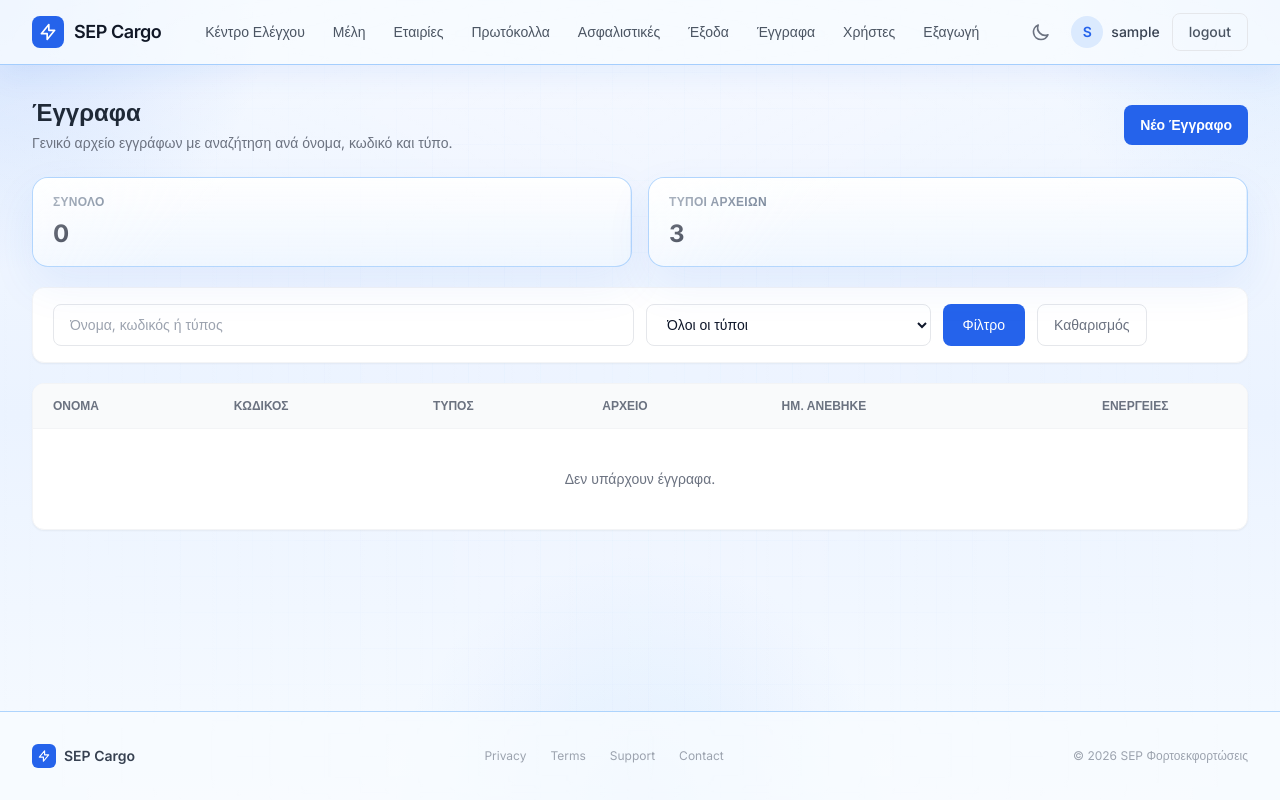
After one commit to Evplefth/SEP, a Django app: page /documents/ in a window 1280 px wide. The commit adds this page. Run offline with Django 5.2, Linux system fonts and the light colour scheme; the visitor is signed in with stand-in values (Sample User, id 1); data that the repository does not hold is empty; parts of the project's set-up code (start-up, migrations or seed data) failed here and were passed over; some libraries are stand-ins or nearby versions.

Commit message:
Added File dump input
general file dump page

```diff
--- a/config/settings.py
+++ b/config/settings.py
@@ -23,10 +23,10 @@ BASE_DIR = Path(__file__).resolve().parent.parent
 SECRET_KEY = 'django-insecure-$&wifiq%(*m+uuo4z6(=ln+8iaub9prp_49ox7i3tv*^%7tp6&'
 
 # SECURITY WARNING: don't run with debug turned on in production!
-DEBUG = False
+DEBUG = True
 
 
-ALLOWED_HOSTS = ['127.0.0.1', 'localhost']
+ALLOWED_HOSTS = []
 
 
 # Application definition
--- a/core/templates/core/base.html
+++ b/core/templates/core/base.html
@@ -516,6 +516,10 @@
             class="px-3 py-2 rounded-lg text-sm font-medium text-gray-600 hover:text-blue-600 hover:bg-blue-50 transition">
             Έξοδα
           </a>
+          <a href="{% url 'core:document_list' %}"
+            class="px-3 py-2 rounded-lg text-sm font-medium text-gray-600 hover:text-blue-600 hover:bg-blue-50 transition">
+            Έγγραφα
+          </a>
           <a href="{% url 'core:users' %}"
             class="px-3 py-2 rounded-lg text-sm font-medium text-gray-600 hover:text-blue-600 hover:bg-blue-50 transition">
             Χρήστες
@@ -581,6 +585,7 @@
       <a href="{% url 'core:insurance_company_list' %}" class="block px-3 py-2 rounded-lg text-sm font-medium text-gray-600 hover:text-blue-600 hover:bg-blue-50 transition">Ασφαλιστικές</a>
       <a href="{% url 'expenses:list' %}" class="block px-3 py-2 rounded-lg text-sm font-medium text-gray-600 hover:text-blue-600 hover:bg-blue-50 transition">Έξοδα</a>
       <a href="{% url 'core:export_data' %}" class="block px-3 py-2 rounded-lg text-sm font-medium text-gray-600 hover:text-blue-600 hover:bg-blue-50 transition">Εξαγωγή</a>
+      <a href="{% url 'core:document_list' %}" class="block px-3 py-2 rounded-lg text-sm font-medium text-gray-600 hover:text-blue-600 hover:bg-blue-50 transition">Έγγραφα</a>
       <div class="pt-2 border-t border-gray-100 flex flex-col gap-2">
         <button onclick="toggleTheme()" class="flex items-center gap-2 px-3 py-2 text-sm font-medium text-gray-600 hover:bg-gray-100 rounded-lg transition">
           <svg id="theme-sun-mobile" class="w-4 h-4 hidden" fill="none" stroke="currentColor" viewBox="0 0 24 24">
--- /dev/null
+++ b/core/templates/core/document_list.html
@@ -0,0 +1,116 @@
+{% extends "core/base.html" %}
+{% block title %}Έγγραφα{% endblock %}
+
+{% block content %}
+<div class="flex flex-col sm:flex-row sm:items-center justify-between gap-4 mb-6">
+  <div>
+    <h1 class="text-2xl font-bold text-gray-800">Έγγραφα</h1>
+    <p class="text-gray-500 text-sm mt-1">Γενικό αρχείο εγγράφων με αναζήτηση ανά όνομα, κωδικό και τύπο.</p>
+  </div>
+  <a href="{% url 'core:document_create' %}" class="inline-flex items-center gap-2 bg-blue-600 hover:bg-blue-700 text-white text-sm font-semibold px-4 py-2.5 rounded-lg transition">
+    Νέο Έγγραφο
+  </a>
+</div>
+
+<div class="grid grid-cols-1 md:grid-cols-2 gap-4 mb-5">
+  <div class="surface-card rounded-2xl px-5 py-4">
+    <p class="text-xs font-semibold uppercase tracking-wide text-slate-500">Σύνολο</p>
+    <p class="mt-2 text-2xl font-bold text-slate-900">{{ totals.all }}</p>
+  </div>
+  <div class="surface-card rounded-2xl px-5 py-4">
+    <p class="text-xs font-semibold uppercase tracking-wide text-slate-500">Τύποι Αρχείων</p>
+    <p class="mt-2 text-2xl font-bold text-slate-900">{{ totals.types }}</p>
+  </div>
+</div>
+
+<div class="bg-white rounded-xl border border-gray-100 shadow-sm px-5 py-4 mb-5">
+  <form method="get" class="grid grid-cols-1 md:grid-cols-4 gap-3">
+    <input type="text" name="q" value="{{ request.GET.q }}" placeholder="Όνομα, κωδικός ή τύπος" class="md:col-span-2 border border-gray-200 rounded-lg px-4 py-2.5 text-sm outline-none focus:ring-2 focus:ring-blue-500">
+    <select name="file_type" class="border border-gray-200 rounded-lg px-4 py-2.5 text-sm outline-none focus:ring-2 focus:ring-blue-500 bg-white">
+      <option value="">Όλοι οι τύποι</option>
+      {% for value, label in file_type_choices %}
+      <option value="{{ value }}" {% if request.GET.file_type == value %}selected{% endif %}>{{ label }}</option>
+      {% endfor %}
+    </select>
+    <div class="flex gap-3">
+      <button type="submit" class="bg-blue-600 hover:bg-blue-700 text-white text-sm font-medium px-5 py-2.5 rounded-lg transition">Φίλτρο</button>
+      <a href="{% url 'core:document_list' %}" class="text-sm text-gray-500 hover:text-gray-700 border border-gray-200 px-4 py-2.5 rounded-lg transition text-center">Καθαρισμός</a>
+    </div>
+  </form>
+</div>
+
+<div class="bg-white rounded-xl border border-gray-100 shadow-sm overflow-hidden">
+  <div class="overflow-x-auto">
+    <table class="w-full text-sm">
+      <thead class="bg-gray-50 border-b border-gray-100 text-left">
+        <tr>
+          <th class="px-5 py-3.5 text-xs font-semibold text-gray-500 uppercase">Όνομα</th>
+          <th class="px-5 py-3.5 text-xs font-semibold text-gray-500 uppercase">Κωδικός</th>
+          <th class="px-5 py-3.5 text-xs font-semibold text-gray-500 uppercase">Τύπος</th>
+          <th class="px-5 py-3.5 text-xs font-semibold text-gray-500 uppercase">Αρχείο</th>
+          <th class="px-5 py-3.5 text-xs font-semibold text-gray-500 uppercase">Ημ. Ανέβηκε</th>
+          <th class="px-5 py-3.5 text-xs font-semibold text-gray-500 uppercase text-center">Ενέργειες</th>
+        </tr>
+      </thead>
+      <tbody class="divide-y divide-gray-50">
+        {% for document in documents %}
+        <tr>
+          <td class="px-5 py-4">
+            <p class="font-semibold text-gray-800">{{ document.name }}</p>
+          </td>
+          <td class="px-5 py-4">{{ document.file_code|default:"-" }}</td>
+          <td class="px-5 py-4">
+            <span class="inline-flex px-2.5 py-1 rounded-full bg-blue-50 text-blue-700 text-xs font-semibold">{{ document.get_file_type_display }}</span>
+          </td>
+          <td class="px-5 py-4">
+            <button type="button" class="text-blue-600 hover:underline" onclick="openDocumentPreview('{{ document.name|escapejs }}', '{% url 'core:media_preview' document.file.name %}')">Preview</button>
+          </td>
+          <td class="px-5 py-4">{{ document.uploaded_at|date:"d/m/Y H:i" }}</td>
+          <td class="px-5 py-4 text-center">
+            <a href="{% url 'core:document_update' document.id %}" class="inline-flex items-center gap-1 px-2.5 py-1.5 text-xs font-medium text-gray-600 bg-gray-100 hover:bg-gray-200 rounded-lg transition">Επεξεργασία</a>
+          </td>
+        </tr>
+        {% empty %}
+        <tr><td colspan="6" class="px-5 py-10 text-center text-gray-500">Δεν υπάρχουν έγγραφα.</td></tr>
+        {% endfor %}
+      </tbody>
+    </table>
+  </div>
+</div>
+
+<div id="document-preview-modal" class="fixed inset-0 bg-black/40 z-50 hidden items-center justify-center p-4">
+  <div class="bg-white rounded-2xl shadow-2xl w-full max-w-5xl max-h-[90vh] overflow-hidden flex flex-col">
+    <div class="flex items-center justify-between px-6 py-4 border-b border-gray-100">
+      <h3 id="document-preview-title" class="text-lg font-semibold text-gray-800">Preview</h3>
+      <button type="button" onclick="closeDocumentPreview()" class="text-gray-500 hover:text-gray-700">Κλείσιμο</button>
+    </div>
+    <div id="document-preview-body" class="flex-1 bg-gray-100 min-h-[70vh] overflow-auto"></div>
+  </div>
+</div>
+{% endblock %}
+
+{% block extra_scripts %}
+<script>
+  function openDocumentPreview(title, url) {
+    const modal = document.getElementById('document-preview-modal');
+    const body = document.getElementById('document-preview-body');
+    const previewTitle = document.getElementById('document-preview-title');
+
+    previewTitle.textContent = `Preview εγγράφου ${title}`;
+    body.innerHTML = `<iframe src="${url}" class="w-full h-[70vh] bg-white" title="${title}"></iframe>`;
+
+    modal.classList.remove('hidden');
+    modal.classList.add('flex');
+    document.body.style.overflow = 'hidden';
+  }
+
+  function closeDocumentPreview() {
+    const modal = document.getElementById('document-preview-modal');
+    const body = document.getElementById('document-preview-body');
+    modal.classList.add('hidden');
+    modal.classList.remove('flex');
+    body.innerHTML = '';
+    document.body.style.overflow = '';
+  }
+</script>
+{% endblock %}
--- a/core/urls.py
+++ b/core/urls.py
@@ -9,6 +9,9 @@ urlpatterns = [
     path("", views.home, name="home"),
     path("auth/redirect/", views.post_login_redirect, name="post_login_redirect"),
     path("media-preview/<path:path>/", views.media_preview, name="media_preview"),
+    path("documents/", views.document_list, name="document_list"),
+    path("documents/create/", views.document_create, name="document_create"),
+    path("documents/<int:document_id>/edit/", views.document_update, name="document_update"),
 
     # ── Users ────────────────────────────────────────────────────
     path("users/",        views.user_list,   name="users"),
--- a/core/views.py
+++ b/core/views.py
@@ -9,12 +9,14 @@ from django.contrib import messages
 from django.contrib.auth.decorators import login_required
 from django.contrib.auth.models import User
 from django.conf import settings
+from django.core.exceptions import ValidationError
 from django.db import IntegrityError, transaction
 from django.db.models import Q, Sum
 from django.http import HttpResponse, JsonResponse
 from django.shortcuts import get_object_or_404, redirect, render
 from django.urls import reverse
 from django.utils import timezone
+from django.utils.crypto import get_random_string
 from django.views.decorators.clickjacking import xframe_options_exempt
 from django.views.static import serve
 from django_countries import countries
@@ -32,6 +34,7 @@ from two_factor.views import LoginView as TwoFactorLoginView
 from core.models import (
     Banks,
     CompanyPayment,
+    DocumentArchive,
     PaymentAllocation,
     Exartomena,
     InsuranceCompany,
@@ -217,6 +220,34 @@ def _clean_export_text(value):
         except (UnicodeEncodeError, UnicodeDecodeError):
             pass
     return text
+
+
+def _document_form_context(form_data=None, document=None, error=None):
+    return {
+        "document": document,
+        "form_data": form_data or {},
+        "error": error,
+        "file_type_choices": DocumentArchive.FILE_TYPE_CHOICES,
+    }
+
+
+def _generate_document_code():
+    while True:
+        code = f"DOC-{get_random_string(8, allowed_chars='ABCDEFGHJKLMNPQRSTUVWXYZ23456789')}"
+        if not DocumentArchive.objects.filter(file_code=code).exists():
+            return code
+
+
+def _document_from_post(request, document=None):
+    document = document or DocumentArchive()
+    document.name = (request.POST.get("name") or "").strip()
+    document.file_code = (request.POST.get("file_code") or "").strip() or _generate_document_code()
+    document.file_type = (request.POST.get("file_type") or "").strip()
+
+    if request.FILES.get("file"):
+        document.file = request.FILES["file"]
+
+    return document
 
 
 def _build_excel_response(sheet_name, filename, headers, rows):
@@ -1778,3 +1809,94 @@ def insurance_contracts_json(request, company_id):
         company_id=company_id, active=True
     ).values("id", "contract_number", "coverage_type")
     return JsonResponse({"contracts": list(contracts)})
+
+
+@login_required
+def document_list(request):
+    documents = DocumentArchive.objects.all()
+    q = (request.GET.get("q") or "").strip()
+    file_type = (request.GET.get("file_type") or "").strip()
+
+    if q:
+        documents = documents.filter(
+            Q(name__icontains=q)
+            | Q(file_code__icontains=q)
+            | Q(file_type__icontains=q)
+        )
+    if file_type:
+        documents = documents.filter(file_type__iexact=file_type)
+
+    return render(request, "core/document_list.html", {
+        "documents": documents,
+        "file_type_choices": DocumentArchive.FILE_TYPE_CHOICES,
+        "totals": {
+            "all": documents.count(),
+            "types": len(DocumentArchive.FILE_TYPE_CHOICES),
+        },
+    })
+
+
+@login_required
+def document_create(request):
+    if request.method == "POST":
+        document = _document_from_post(request)
+        if not request.FILES.get("file"):
+            return render(
+                request,
+                "core/document_form.html",
+                _document_form_context(request.POST, error="Το αρχείο είναι υποχρεωτικό."),
+            )
+
+        try:
+            document.full_clean()
+            document.save()
+        except ValidationError as exc:
+            return render(
+                request,
+                "core/document_form.html",
+                _document_form_context(request.POST, error=_validation_error_message(exc)),
+            )
+        except IntegrityError:
+            return render(
+                request,
+                "core/document_form.html",
+                _document_form_context(request.POST, error="Υπάρχει ήδη έγγραφο με αυτό το όνομα."),
+            )
+
+        messages.success(request, f"Το έγγραφο {document.name} καταχωρήθηκε επιτυχώς.")
+        return redirect("core:document_list")
+
+    return render(request, "core/document_form.html", _document_form_context())
+
+
+@login_required
+def document_update(request, document_id):
+    document = get_object_or_404(DocumentArchive, pk=document_id)
+
+    if request.method == "POST":
+        document = _document_from_post(request, document=document)
+        try:
+            document.full_clean()
+            document.save()
+        except ValidationError as exc:
+            return render(
+                request,
+                "core/document_form.html",
+                _document_form_context(request.POST, document=document, error=_validation_error_message(exc)),
+            )
+        except IntegrityError:
+            return render(
+                request,
+                "core/document_form.html",
+                _document_form_context(request.POST, document=document, error="Υπάρχει ήδη έγγραφο με αυτό το όνομα."),
+            )
+
+        messages.success(request, f"Το έγγραφο {document.name} ενημερώθηκε επιτυχώς.")
+        return redirect("core:document_list")
+
+    form_data = {
+        "name": document.name,
+        "file_code": document.file_code,
+        "file_type": document.file_type,
+    }
+    return render(request, "core/document_form.html", _document_form_context(form_data, document=document))
```
Also changed, not shown: core/models.py (+26 -0 lines), core/templates/core/document_form.html (added, +58 -0 lines), core/migrations/0018_documentarchive.py (added), core/migrations/0019_alter_documentarchive_file_type.py (added), 2 other files.
